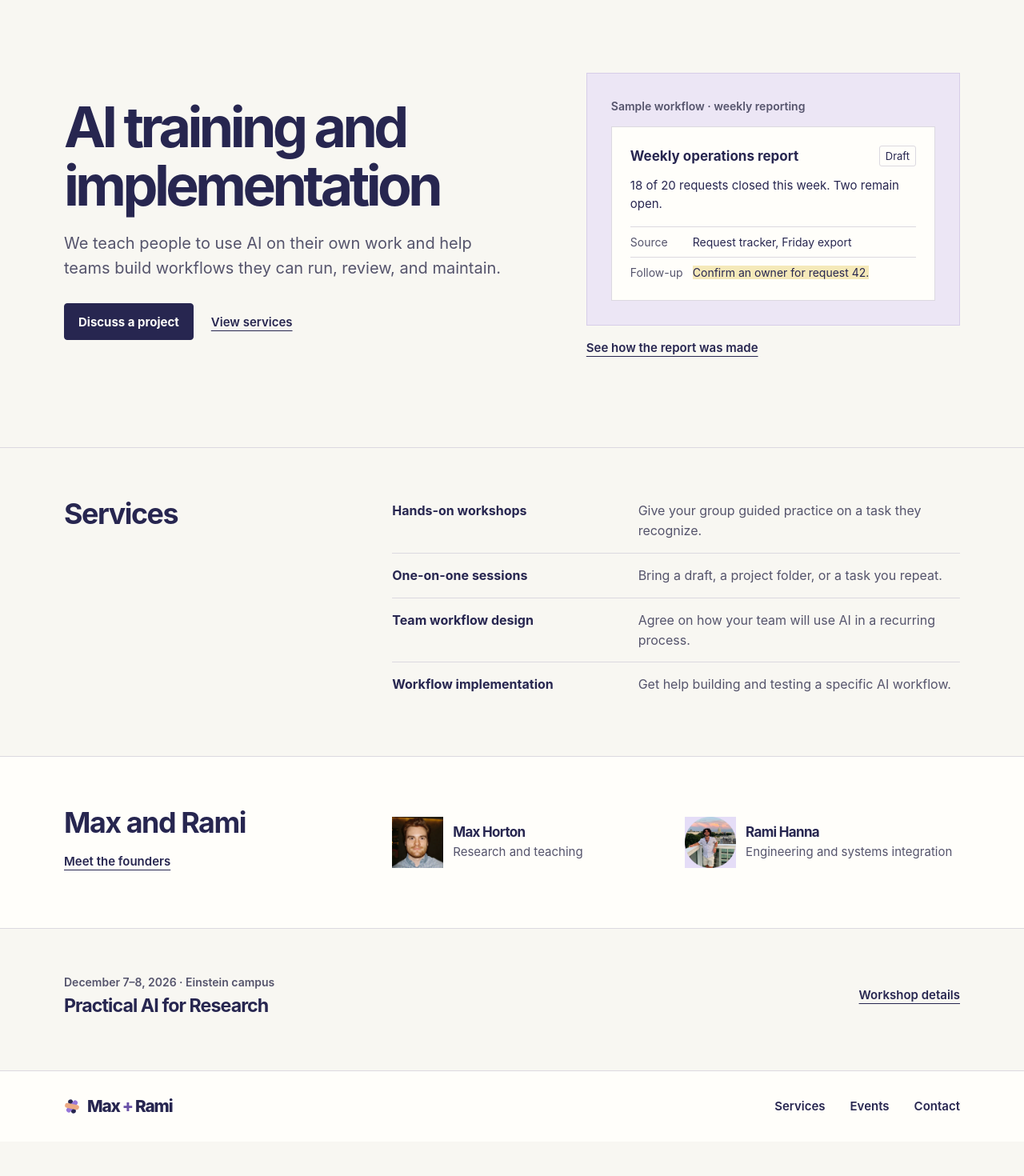
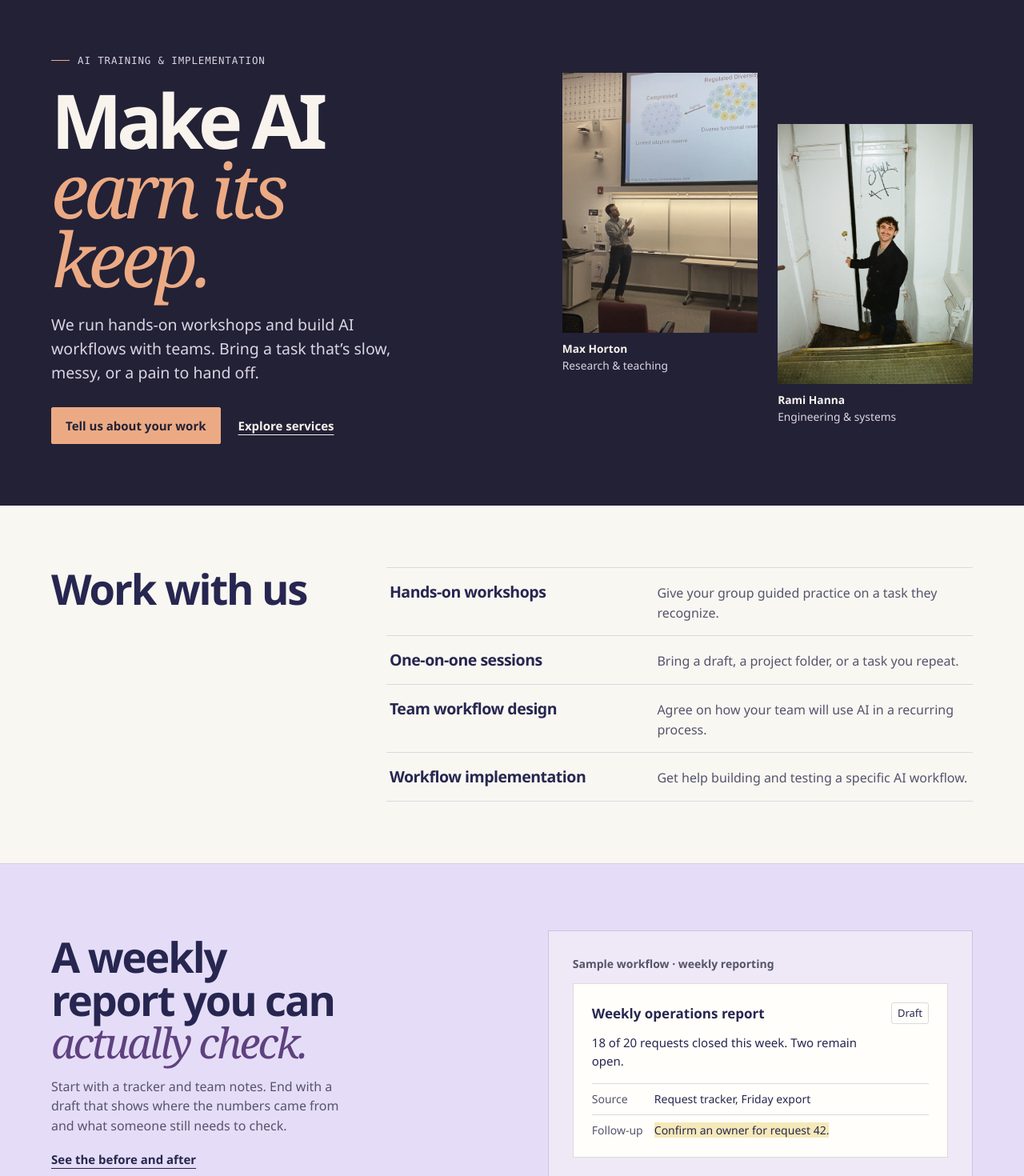
Before and after one commit to rh5rep/aimee-site, a Next.js app: page / in a window 1280 px wide. Shown: the part 80-1550 px from the top of the page at 80% size. Before the commit the page ends 1507 px from the top, so only its background shows below. Built offline with nearby package versions, Linux system fonts and the light colour scheme.

Commit message:
Give Max and Rami a founder-led visual identity

```diff
--- a/app/about/page.tsx
+++ b/app/about/page.tsx
@@ -11,19 +11,19 @@ export default function AboutPage() {
       <SiteHeader activePath="/about" />
       <main className="container interior" id="main">
         <header className="page-intro">
-          <h1>About Max and Rami</h1>
+          <h1>About <em>Max and Rami</em></h1>
           <p className="lede">Max teaches people to use AI in their work. Rami builds and integrates technical systems.</p>
         </header>
         <div className="bio-list">
-          <article>
+          <article id="max">
             <Image src="/images/max-portrait.webp" alt="Max Horton" width={160} height={160} />
             <div>
               <h2>Max Horton</h2>
               <p>Max is a graduate student at Albert Einstein College of Medicine studying liver aging. He has used AI in his academic work since late 2022 and has given lectures, led workshops, and worked one-on-one with researchers. He writes on Substack about AI in knowledge work.</p>
             </div>
           </article>
-          <article>
-            <Image src="/images/rami-portrait.webp" alt="Rami Hanna" width={160} height={160} />
+          <article id="rami">
+            <Image src="/images/rami-portfolio.jpg" alt="Rami Hanna" width={768} height={1150} />
             <div>
               <h2>Rami Hanna</h2>
               <p>Rami is a robotics engineer with a master’s degree in autonomous systems engineering. His work spans sensing, computer vision, systems integration, and ML-based tools.</p>
--- a/app/approach/page.tsx
+++ b/app/approach/page.tsx
@@ -17,7 +17,7 @@ export default function ApproachPage() {
       <SiteHeader activePath="/approach" />
       <main className="container interior" id="main">
         <header className="page-intro">
-          <h1>How we work</h1>
+          <h1>How we <em>work</em></h1>
           <p className="lede">We start with one real task and make sure the person doing it can check and repeat the work.</p>
         </header>
         <ol className="method-list">
--- a/app/contact/page.tsx
+++ b/app/contact/page.tsx
@@ -10,7 +10,7 @@ export default function ContactPage() {
       <SiteHeader activePath="/contact" />
       <main className="container interior" id="main">
         <header className="page-intro contact-intro">
-          <h1>Contact Max and Rami</h1>
+          <h1>Contact <em>Max and Rami</em></h1>
           <p className="lede">Tell us what you’d like to learn, improve, or build with AI.</p>
           <div className="actions">
             <a className="button" href={taskEmail}>Write an email</a>
--- a/app/globals.css
+++ b/app/globals.css
@@ -1,6 +1,14 @@
 @tailwind base;
 @tailwind components;
 @tailwind utilities;
+
+:root {
+  --studio-ink: #232136;
+  --studio-accent: #85462f;
+  --font-sans: "Avenir Next", "Segoe UI", sans-serif;
+  --font-display: Georgia, "Times New Roman", serif;
+  --font-mono: "SFMono-Regular", Consolas, monospace;
+}
 
 * { box-sizing: border-box; }
 
@@ -10,7 +18,7 @@ body {
   margin: 0;
   background: var(--paper);
   color: var(--ink);
-  font-family: -apple-system, BlinkMacSystemFont, "Segoe UI", sans-serif;
+  font-family: var(--font-sans);
   font-size: 1rem;
   line-height: 1.55;
   -webkit-font-smoothing: antialiased;
@@ -36,7 +44,7 @@ h3 { font-size: clamp(1.15rem, 1.8vw, 1.45rem); }
 p + p { margin-top: 12px; }
 
 .container {
-  width: min(1120px, calc(100% - 2 * clamp(20px, 5vw, 64px)));
+  width: min(1200px, calc(100% - 2 * clamp(20px, 5vw, 64px)));
   margin-inline: auto;
 }
 
@@ -72,13 +80,13 @@ p + p { margin-top: 12px; }
   display: inline-flex;
   align-items: center;
   gap: 3px;
-  font-size: 1.3rem;
-  font-weight: 760;
+  font-size: 1.42rem;
+  font-weight: 750;
   letter-spacing: -.055em;
   white-space: nowrap;
 }
 
-.wordmark-plus { color: #6951a7; }
+.wordmark-plus { color: var(--studio-accent); }
 
 .wordmark-symbol {
   position: relative;
@@ -127,19 +135,21 @@ p + p { margin-top: 12px; }
   min-height: 40px;
   padding: 0 14px;
   border: 1px solid var(--line);
-  border-radius: 4px;
+  border-radius: 2px;
 }
 
 .main-nav .nav-contact:hover,
 .main-nav .nav-contact[aria-current="page"] { border-color: var(--ink); }
 
 .site-footer {
-  margin-top: 12px;
-  border-top: 1px solid var(--line);
-  background: var(--white);
+  background: var(--studio-ink);
+  color: var(--paper);
 }
 
-.footer-inner { min-height: 88px; }
+.footer-inner { min-height: 91px; }
+.site-footer .wordmark-plus { color: var(--peach); }
+.site-footer .wordmark-symbol i:first-child { background: var(--paper); }
+.site-footer a:focus-visible { outline-color: var(--peach); }
 
 .button {
   display: inline-flex;
@@ -148,8 +158,8 @@ p + p { margin-top: 12px; }
   min-height: 46px;
   padding: 10px 17px;
   border: 1px solid var(--ink);
-  border-radius: 4px;
-  background: var(--ink);
+  border-radius: 2px;
+  background: var(--studio-ink);
   color: var(--white);
   font-size: .9375rem;
   font-weight: 650;
@@ -177,18 +187,6 @@ p + p { margin-top: 12px; }
   gap: 8px 22px;
   margin-top: 28px;
 }
-
-.home-hero {
-  display: grid;
-  align-items: center;
-  grid-template-columns: minmax(0, 1.2fr) minmax(0, 1fr);
-  gap: clamp(36px, 7.2vw, 96px);
-  padding-block: clamp(50px, 8vw, 103px);
-}
-
-.home-hero h1 { max-width: 11ch; margin-bottom: 21px; text-wrap: wrap; }
-.home-hero .lede { max-width: 44ch; }
-.hero-sample > .text-link { margin-top: 6px; }
 
 .sample-figure {
   padding: clamp(16px, 3vw, 30px);
@@ -238,57 +236,6 @@ p + p { margin-top: 12px; }
 .sample-rows dt { color: var(--ink-soft); }
 .sample-rows mark { background: #f5e9b9; color: var(--ink); }
 
-.section-rule { border-block: 1px solid var(--line); }
-
-.split-section {
-  display: grid;
-  grid-template-columns: minmax(0, 1fr) minmax(0, 2.05fr);
-  gap: clamp(16px, 5vw, 64px);
-  padding-block: clamp(30px, 5vw, 62px);
-}
-
-.service-index { margin: 0; padding: 0; list-style: none; }
-
-.service-index li + li { border-top: 1px solid var(--line); }
-
-.service-index a {
-  display: grid;
-  grid-template-columns: minmax(155px, 1fr) minmax(0, 1.4fr);
-  gap: 6px 20px;
-  align-items: baseline;
-  padding-block: 15px;
-}
-
-.service-index li:first-child a { padding-top: 4px; }
-.service-index a:hover strong { text-decoration: underline; text-underline-offset: 4px; }
-.service-index span { color: var(--ink-soft); }
-
-.founder-band { background: var(--white); border-bottom: 1px solid var(--line); }
-.founder-band h2 { margin-bottom: 6px; }
-
-.founder-pair {
-  display: grid;
-  grid-template-columns: 1fr 1fr;
-  gap: 22px;
-}
-
-.founder-pair > div {
-  display: flex;
-  align-items: center;
-  gap: 12px;
-}
-
-.founder-pair img,
-.bio-list img {
-  aspect-ratio: 1;
-  object-fit: cover;
-  background: var(--lavender);
-}
-
-.founder-pair h3 { font-size: 1.0625rem; margin-bottom: 3px; }
-.founder-pair p { color: var(--ink-soft); font-size: .9375rem; }
-
-.event-strip,
 .contact-strip {
   display: flex;
   flex-wrap: wrap;
@@ -298,7 +245,6 @@ p + p { margin-top: 12px; }
   padding-block: clamp(27px, 5vw, 56px);
 }
 
-.event-strip h2 { margin-top: 5px; font-size: 1.45rem; }
 .contact-strip h2 { font-size: clamp(1.35rem, 2.8vw, 1.85rem); }
 
 .page-intro {
@@ -307,6 +253,12 @@ p + p { margin-top: 12px; }
 }
 
 .page-intro h1 { margin-bottom: 15px; }
+.page-intro h1 em {
+  color: var(--studio-accent);
+  font-family: var(--font-display);
+  font-weight: 400;
+  letter-spacing: -.055em;
+}
 .page-intro .lede { max-width: 49ch; }
 
 .service-list {
@@ -370,6 +322,7 @@ p + p { margin-top: 12px; }
   border-top: 1px solid var(--line);
 }
 
+.bio-list img { width: 100%; height: auto; aspect-ratio: 1; object-fit: cover; background: var(--lavender); }
 .bio-list h2 { margin-bottom: 7px; font-size: 1.55rem; }
 .bio-list p { color: var(--ink-soft); }
 
@@ -383,16 +336,18 @@ p + p { margin-top: 12px; }
 .contact-intro .text-link { overflow-wrap: anywhere; }
 
 @media (max-width: 760px) {
-  .home-hero, .split-section, .example-grid { grid-template-columns: 1fr; }
-  .home-hero h1 { max-width: 14ch; }
-  .hero-sample { max-width: 510px; }
+  .example-grid { grid-template-columns: 1fr; }
 }
 
 @media (max-width: 600px) {
   .header-inner { align-items: flex-start; flex-direction: column; gap: 2px; padding-top: 13px; }
   .main-nav a { font-size: .875rem; }
   .main-nav .nav-contact { min-height: 44px; border: 0; padding: 0; }
-  .service-index a, .service-list section, .contact-guidance { grid-template-columns: 1fr; }
-  .founder-pair { grid-template-columns: 1fr; }
+  .service-list section, .contact-guidance { grid-template-columns: 1fr; }
   .footer-inner { min-height: 0; padding-block: 17px; flex-wrap: wrap; gap: 4px 20px; }
 }
+
+@media (max-width: 365px) {
+  .main-nav { column-gap: 9px; }
+  .main-nav a { font-size: .8125rem; }
+}
--- /dev/null
+++ b/app/home.module.css
@@ -0,0 +1,215 @@
+.hero {
+  --hero-text: #f8f3ec;
+  --hero-muted: #dbd5e3;
+  background: var(--studio-ink);
+  color: var(--hero-text);
+}
+
+.heroLayout {
+  display: grid;
+  grid-template-columns: minmax(0, 1.12fr) minmax(0, 1fr);
+  align-items: center;
+  gap: clamp(36px, 5vw, 76px);
+  padding-block: clamp(42px, 6vw, 82px);
+}
+
+.kicker {
+  display: flex;
+  align-items: center;
+  gap: 10px;
+  margin-bottom: 22px;
+  color: var(--hero-muted);
+  font-family: var(--font-mono);
+  font-size: .78rem;
+  text-transform: uppercase;
+  letter-spacing: .07em;
+}
+
+.kicker::before {
+  width: 23px;
+  height: 1px;
+  background: var(--peach);
+  content: "";
+}
+
+.hero h1 {
+  max-width: 9ch;
+  font-size: clamp(4.2rem, 7.35vw, 7.8rem);
+  font-weight: 720;
+  line-height: .92;
+  letter-spacing: -.071em;
+  text-wrap: initial;
+}
+
+.hero h1 em,
+.example h2 em {
+  color: var(--peach);
+  font-family: var(--font-display);
+  font-weight: 400;
+  letter-spacing: -.055em;
+}
+
+.hero h1 em { display: block; }
+
+.intro {
+  max-width: 39ch;
+  margin-top: 24px;
+  color: var(--hero-muted);
+  font-size: clamp(1rem, 1.65vw, 1.22rem);
+}
+
+.heroActions :global(.button) {
+  border-color: var(--peach);
+  background: var(--peach);
+  color: var(--studio-ink);
+}
+
+.heroActions :global(.button):hover { background: #f7c5a7; }
+.heroActions :global(.text-link) { color: var(--hero-text); }
+.heroActions :global(.text-link):hover { color: var(--peach); }
+.hero a:focus-visible { outline-color: var(--peach); }
+
+.portraits {
+  display: grid;
+  grid-template-columns: repeat(2, minmax(0, 1fr));
+  align-items: start;
+  gap: clamp(10px, 2vw, 26px);
+}
+
+.portraits figure + figure { margin-top: clamp(30px, 5vw, 64px); }
+
+.portrait {
+  position: relative;
+  overflow: hidden;
+  aspect-ratio: 3 / 4;
+  background: #555061;
+}
+
+.portrait img { object-fit: cover; }
+.maxPortrait img { object-position: 31% 60%; filter: saturate(.65); }
+.ramiPortrait img { object-position: 56% 59%; }
+
+.portraits figcaption {
+  display: grid;
+  gap: 2px;
+  padding-top: 10px;
+  color: var(--hero-muted);
+  font-size: .86rem;
+  line-height: 1.4;
+}
+
+.portraits figcaption a {
+  width: fit-content;
+  color: var(--hero-text);
+  font-weight: 680;
+  text-underline-offset: 4px;
+}
+
+.portraits figcaption a:hover { text-decoration: underline; }
+
+.servicesLayout {
+  display: grid;
+  grid-template-columns: minmax(0, .70fr) minmax(0, 1.5fr);
+  gap: 20px clamp(28px, 6vw, 98px);
+  padding-block: clamp(46px, 6vw, 90px);
+}
+
+.services h2,
+.example h2 {
+  font-size: clamp(2.2rem, 4.1vw, 4.1rem);
+  line-height: 1.02;
+}
+
+.serviceList {
+  margin: 0;
+  padding: 0;
+  list-style: none;
+  border-bottom: 1px solid var(--line);
+}
+
+.serviceList li { border-top: 1px solid var(--line); }
+
+.serviceList a {
+  display: grid;
+  grid-template-columns: minmax(155px, 1fr) minmax(0, 1.25fr);
+  align-items: baseline;
+  gap: 4px 22px;
+  padding: 15px 4px;
+}
+
+.serviceList strong { font-size: clamp(1.03rem, 1.55vw, 1.22rem); letter-spacing: -.025em; }
+.serviceList span { color: var(--ink-soft); }
+
+.serviceList a:hover strong {
+  color: var(--studio-accent);
+  text-decoration: underline;
+  text-underline-offset: 5px;
+}
+
+.example {
+  background: var(--lavender);
+  border-block: 1px solid #d7cde8;
+}
+
+.exampleLayout {
+  display: grid;
+  grid-template-columns: repeat(2, minmax(0, 1fr));
+  align-items: center;
+  gap: clamp(20px, 7vw, 100px);
+  padding-block: clamp(38px, 6.5vw, 85px);
+}
+
+.example h2 { max-width: 15ch; }
+.example h2 em { color: #5e417f; }
+.example p { max-width: 41ch; margin-top: 16px; color: var(--ink-soft); }
+.example :global(.text-link) { margin-top: 8px; }
+.example :global(.sample-figure) { border-color: #cfc1e2; background: #efe9f7; }
+.example :global(.sample-paper) p { margin-top: 0; color: var(--ink); }
+
+.event {
+  display: grid;
+  grid-template-columns: auto 1fr auto;
+  align-items: center;
+  gap: 15px clamp(15px, 3vw, 38px);
+  padding-block: clamp(35px, 5.3vw, 70px);
+}
+
+.eventDate {
+  display: grid;
+  min-width: 83px;
+  padding: 8px 16px;
+  border: 1px solid var(--line);
+  background: var(--white);
+  text-align: center;
+  font-family: var(--font-mono);
+  font-size: .75rem;
+  line-height: 1.3;
+  text-transform: uppercase;
+}
+
+.eventDate strong {
+  font-family: var(--font-sans);
+  font-size: 1.9rem;
+  letter-spacing: -.065em;
+}
+
+.event h2 { margin-top: 3px; font-size: clamp(1.38rem, 2.5vw, 2.1rem); }
+
+@media (max-width: 900px) {
+  .heroLayout { gap: 32px; }
+  .hero h1 { font-size: clamp(3.35rem, 7.8vw, 5.9rem); }
+}
+
+@media (max-width: 760px) {
+  .heroLayout, .servicesLayout, .exampleLayout { grid-template-columns: 1fr; }
+  .hero h1 { max-width: 11ch; font-size: clamp(3.8rem, 11vw, 5.6rem); }
+  .portraits { max-width: 520px; }
+}
+
+@media (max-width: 480px) {
+  .kicker { margin-bottom: 17px; }
+  .hero h1 { font-size: clamp(3.25rem, 12vw, 4.1rem); }
+  .serviceList a { grid-template-columns: 1fr; }
+  .event { grid-template-columns: auto 1fr; }
+  .event :global(.text-link) { grid-column: 2; }
+}
--- a/app/page.tsx
+++ b/app/page.tsx
@@ -2,6 +2,7 @@ import Image from "next/image";
 import Link from "next/link";
 import { ReportSample } from "../components/report-sample";
 import { SiteFooter, SiteHeader } from "../components/site-shell";
+import styles from "./home.module.css";
 import { services } from "./work/services";
 
 export default function Home() {
@@ -9,28 +10,54 @@ export default function Home() {
     <>
       <SiteHeader />
       <main id="main">
-        <section className="container home-hero" aria-labelledby="hero-title">
-          <div>
-            <h1 id="hero-title">AI training and implementation</h1>
-            <p className="lede">
-              We teach people to use AI on their own work and help teams build workflows they can run,
-              review, and maintain.
-            </p>
-            <div className="actions">
-              <Link className="button" href="/contact">Discuss a project</Link>
-              <Link className="text-link" href="/work">View services</Link>
+        <section className={styles.hero} aria-labelledby="hero-title">
+          <div className={`container ${styles.heroLayout}`}>
+            <div className={styles.heroCopy}>
+              <p className={styles.kicker}>AI training &amp; implementation</p>
+              <h1 id="hero-title">Make AI <em>earn its keep.</em></h1>
+              <p className={styles.intro}>
+                We run hands-on workshops and build AI workflows with teams. Bring a task that’s slow,
+                messy, or a pain to hand off.
+              </p>
+              <div className={`actions ${styles.heroActions}`}>
+                <Link className="button" href="/contact">Tell us about your work</Link>
+                <Link className="text-link" href="#services">Explore services</Link>
+              </div>
             </div>
-          </div>
-          <div className="hero-sample">
-            <ReportSample />
-            <Link className="text-link" href="/work#example">See how the report was made</Link>
+
+            <div className={styles.portraits}>
+              <figure>
+                <div className={`${styles.portrait} ${styles.maxPortrait}`}>
+                  <Image
+                    src="/images/max-presenting.webp"
+                    alt="Max Horton presenting at Einstein"
+                    fill
+                    priority
+                    sizes="(max-width: 760px) 46vw, 22vw"
+                  />
+                </div>
+                <figcaption><Link href="/about#max">Max Horton</Link><span>Research &amp; teaching</span></figcaption>
+              </figure>
+              <figure>
+                <div className={`${styles.portrait} ${styles.ramiPortrait}`}>
+                  <Image
+                    src="/images/rami-portfolio.jpg"
+                    alt="Rami Hanna standing in a stairwell"
+                    fill
+                    priority
+                    sizes="(max-width: 760px) 46vw, 22vw"
+                  />
+                </div>
+                <figcaption><Link href="/about#rami">Rami Hanna</Link><span>Engineering &amp; systems</span></figcaption>
+              </figure>
+            </div>
           </div>
         </section>
 
-        <section className="section-rule" aria-labelledby="services-title">
-          <div className="container split-section">
-            <h2 id="services-title">Services</h2>
-            <ul className="service-index">
+        <section className={styles.services} id="services" aria-labelledby="services-title">
+          <div className={`container ${styles.servicesLayout}`}>
+            <h2 id="services-title">Work with us</h2>
+            <ul className={styles.serviceList}>
               {services.map((service) => (
                 <li key={service.id}>
                   <Link href={`/work#${service.id}`}>
@@ -43,28 +70,24 @@ export default function Home() {
           </div>
         </section>
 
-        <section className="founder-band" aria-labelledby="founders-title">
-          <div className="container split-section">
+        <section className={styles.example} aria-labelledby="example-title">
+          <div className={`container ${styles.exampleLayout}`}>
             <div>
-              <h2 id="founders-title">Max and Rami</h2>
-              <Link className="text-link" href="/about">Meet the founders</Link>
+              <h2 id="example-title">A weekly report you can <em>actually check.</em></h2>
+              <p>
+                Start with a tracker and team notes. End with a draft that shows where the numbers
+                came from and what someone still needs to check.
+              </p>
+              <Link className="text-link" href="/work#example">See the before and after</Link>
             </div>
-            <div className="founder-pair">
-              <div>
-                <Image src="/images/max-portrait.webp" alt="" width={64} height={64} />
-                <div><h3>Max Horton</h3><p>Research and teaching</p></div>
-              </div>
-              <div>
-                <Image src="/images/rami-portrait.webp" alt="" width={64} height={64} />
-                <div><h3>Rami Hanna</h3><p>Engineering and systems integration</p></div>
-              </div>
-            </div>
+            <ReportSample />
           </div>
         </section>
 
-        <section className="container event-strip" aria-labelledby="event-title">
+        <section className={`container ${styles.event}`} aria-labelledby="event-title">
+          <p className={styles.eventDate}><span>Dec</span><strong>7–8</strong><span>2026</span></p>
           <div>
-            <p className="meta">December 7–8, 2026 · Einstein campus</p>
+            <p className="meta">Einstein campus</p>
             <h2 id="event-title">Practical AI for Research</h2>
           </div>
           <Link className="text-link" href="/workshop">Workshop details</Link>
--- a/app/workshop/page.tsx
+++ b/app/workshop/page.tsx
@@ -36,7 +36,7 @@ export default function WorkshopPage() {
       <main className="container interior" id="main">
         <header className={styles.intro}>
           <div>
-            <h1>Practical AI for Research</h1>
+            <h1>Practical AI <em>for Research</em></h1>
             <p className={`lede ${styles.description}`}>Two hands-on workshops on experimental planning and scientific writing.</p>
             <a className="text-link" href="#sessions">View the sessions</a>
           </div>
```
Also changed, not shown: app/workshop/workshop.module.css (+20 -4 lines), public/images/rami-portfolio.jpg (added), 1 other file (tests, documents, lock files or other folders).
